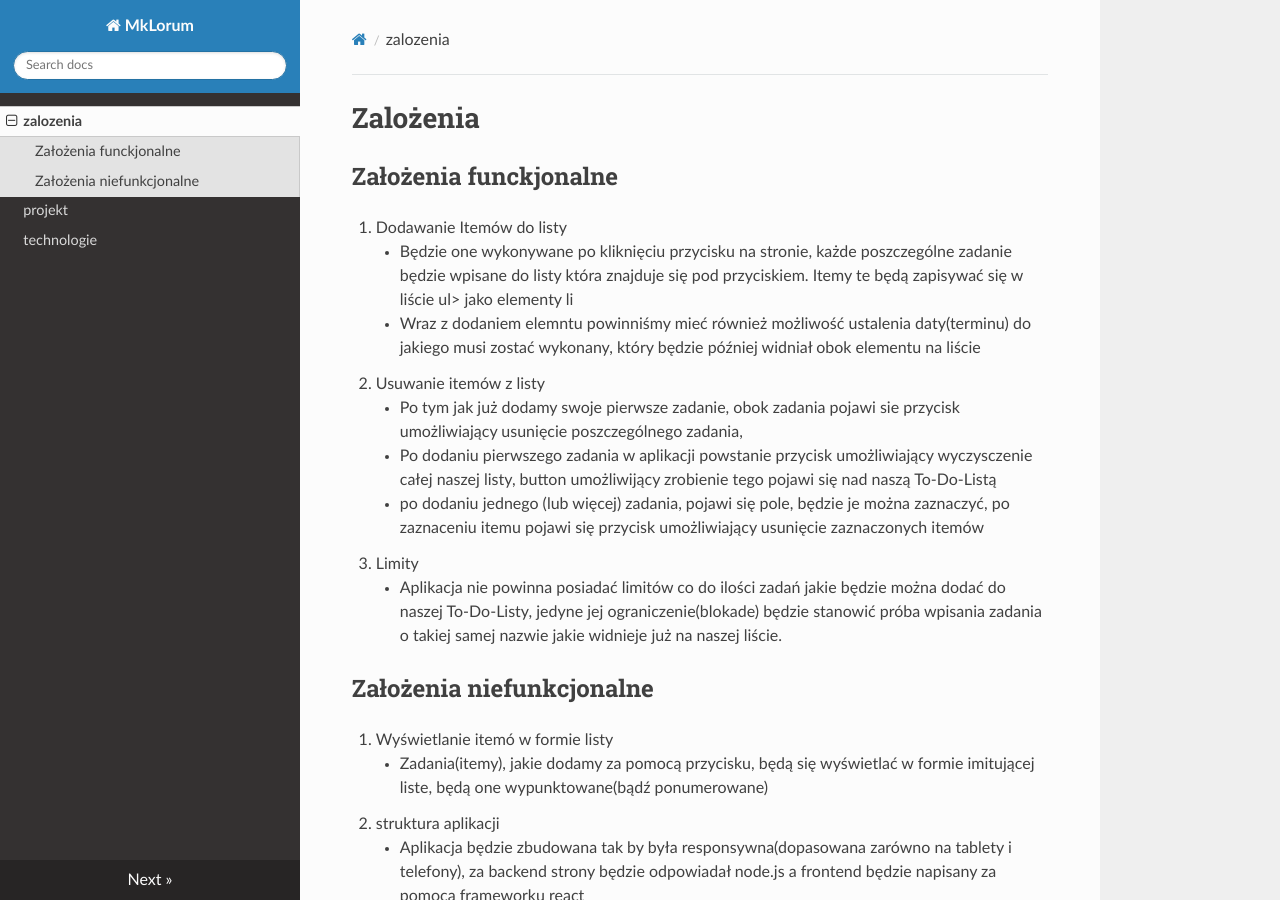
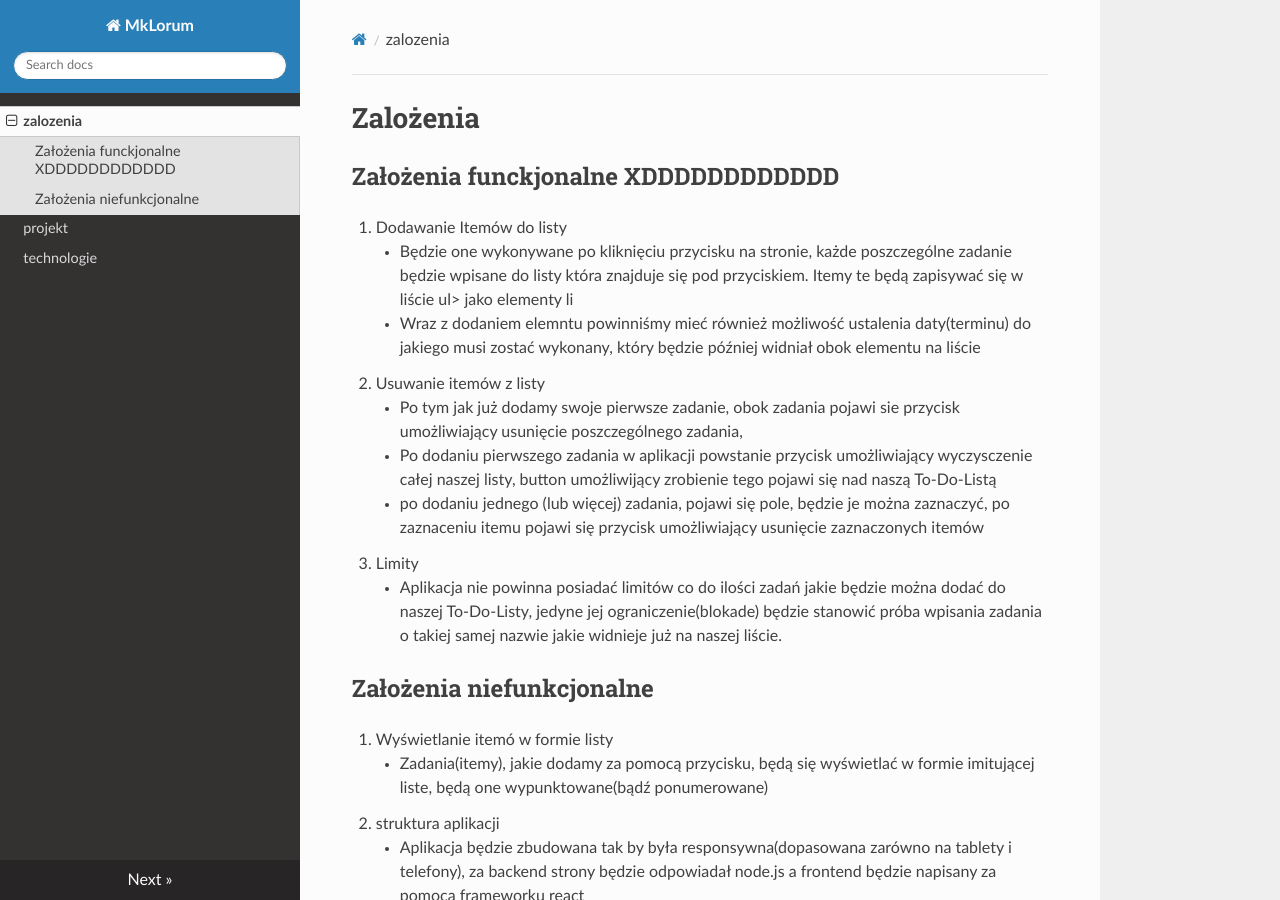
Before and after one commit to praktyka-et/ToDoApp, an MkDocs documentation site: the page built from docs/index.md, in a window 1280 px wide and 900 px high. Built offline with MkDocs 1.6.1, drawn with Linux system fonts in a browser that asks for light colours; nearby versions of some CDN libraries.

Commit message:
Update index.md

```diff
--- a/docs/index.md
+++ b/docs/index.md
@@ -2,7 +2,7 @@
 
 
 
-## Założenia funckjonalne
+## Założenia funckjonalne XDDDDDDDDDDDD
 1. Dodawanie Itemów do listy
      - Będzie one wykonywane po kliknięciu przycisku na stronie, każde poszczególne zadanie będzie wpisane do listy która znajduje się pod przyciskiem. Itemy te będą zapisywać się w liście ul> jako elementy li
      - Wraz z dodaniem elemntu powinniśmy mieć również możliwość ustalenia daty(terminu) do jakiego musi zostać wykonany, który będzie później widniał obok elementu na liście
```
